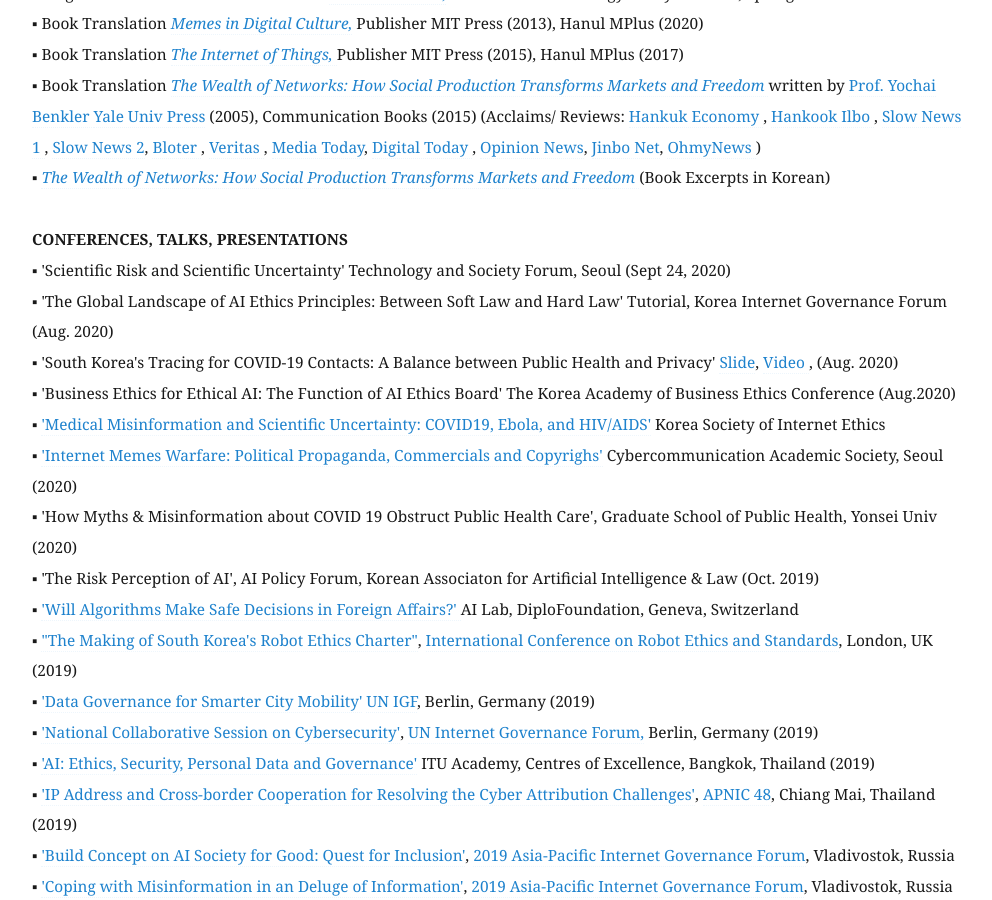
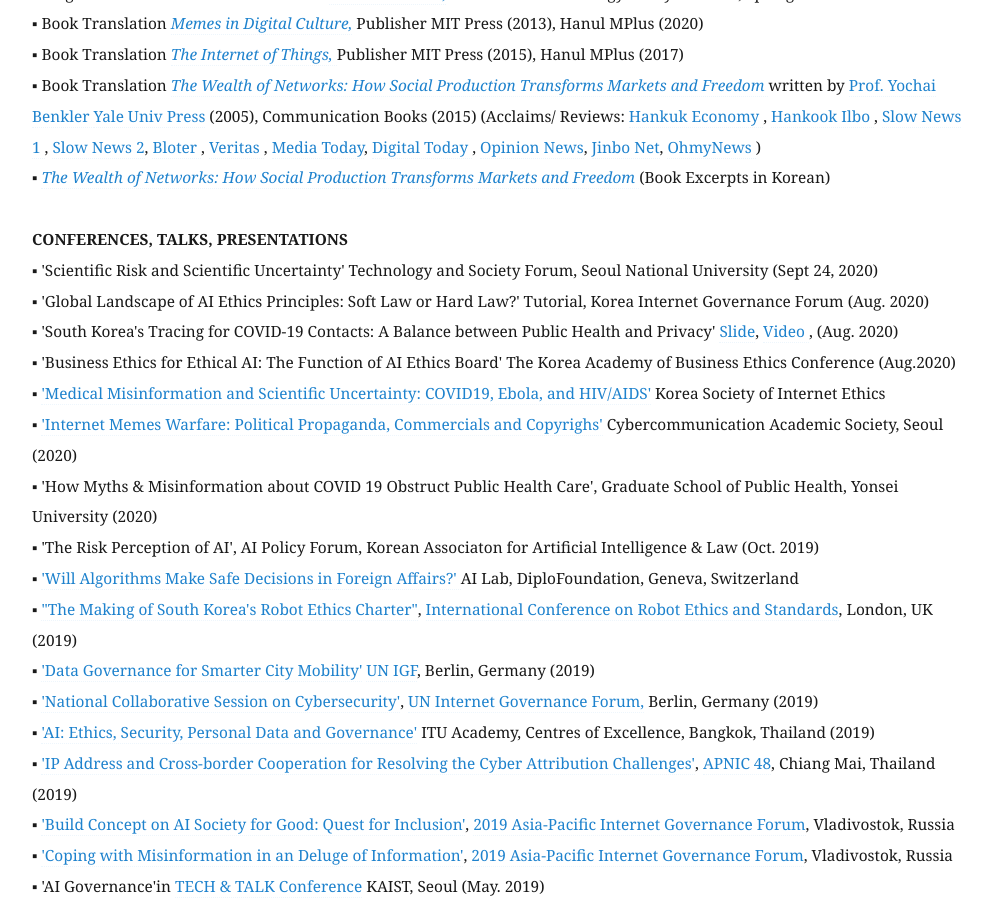
Before and after one commit to eunchangchoi/eunchangchoi.github.io, a Jekyll site: the page built from index.md, in a window 1280 px wide and 900 px high, scrolled down 2391 px. Shown: the whole window, without its empty margins (68-1060 px from the left). Built offline with Jekyll 4.4.1, drawn with Linux system fonts in a browser that asks for light colours.

Commit message:
Update index.md

```diff
--- a/index.md
+++ b/index.md
@@ -44,13 +44,13 @@
 ▪   <a href="http://wealthofnetworks.kr"> <i>The Wealth of Networks: How Social Production Transforms Markets and Freedom</i> </a> (Book Excerpts in Korean) <br>
 <br>
  <strong> CONFERENCES, TALKS, PRESENTATIONS </strong> <br>
-▪  'Scientific Risk and Scientific Uncertainty' Technology and Society Forum, Seoul (Sept 24, 2020)<br>
-▪  'The Global Landscape of AI Ethics Principles: Between Soft Law and Hard Law' Tutorial, Korea Internet Governance Forum (Aug. 2020) <br>
+▪  'Scientific Risk and Scientific Uncertainty' Technology and Society Forum, Seoul National University (Sept 24, 2020)<br>
+▪  'Global Landscape of AI Ethics Principles: Soft Law or Hard Law?' Tutorial, Korea Internet Governance Forum (Aug. 2020) <br>
 ▪  'South Korea's Tracing for COVID-19 Contacts: A Balance between Public Health and Privacy' <a href="https://www.slideshare.net/secret/vlJ18LSZxcB11J"> Slide</a>, <a href="https://www.youtube.com/watch?v=cEhrZUKgGPk"> Video </a>, (Aug. 2020) <br>
 ▪  'Business Ethics for Ethical AI: The Function of AI Ethics Board' The Korea Academy of Business Ethics Conference (Aug.2020) <br>
 ▪  <a href="https://youtu.be/UE72pdH8kBU">'Medical Misinformation and Scientific Uncertainty: COVID19, Ebola, and HIV/AIDS'</a> Korea Society of Internet Ethics<br>
 ▪  <a href="https://www.slideshare.net/EunChangChoi/internet-meme-warfare-political-propaganda-commercial-ads-copyright-lawsuits"> 'Internet Memes Warfare: Political Propaganda, Commercials and Copyrighs'</a> Cybercommunication Academic Society, Seoul (2020)<br>
-▪  'How Myths & Misinformation about COVID 19 Obstruct Public Health Care', Graduate School of Public Health, Yonsei Univ (2020)<br>
+▪  'How Myths & Misinformation about COVID 19 Obstruct Public Health Care', Graduate School of Public Health, Yonsei University (2020)<br>
 ▪  'The Risk Perception of AI', AI Policy Forum, Korean Associaton for Artificial Intelligence & Law (Oct. 2019) <br>
 ▪  <a href="https://www.diplomacy.edu/blog/will-algorithms-make-safe-decisions-foreign-affairs">'Will Algorithms Make Safe Decisions in Foreign Affairs?' </a> AI Lab, DiploFoundation, Geneva, Switzerland <br>
 ▪   <a href="https://clawar.org/wp-content/uploads/2019/11/ICRES2019_p64_paper_4.pdf">"The Making of South Korea's Robot Ethics Charter"</a>, <a href="https://www.icres2019.org/"> International Conference on Robot Ethics and Standards</a>, London, UK (2019)<br>
```
